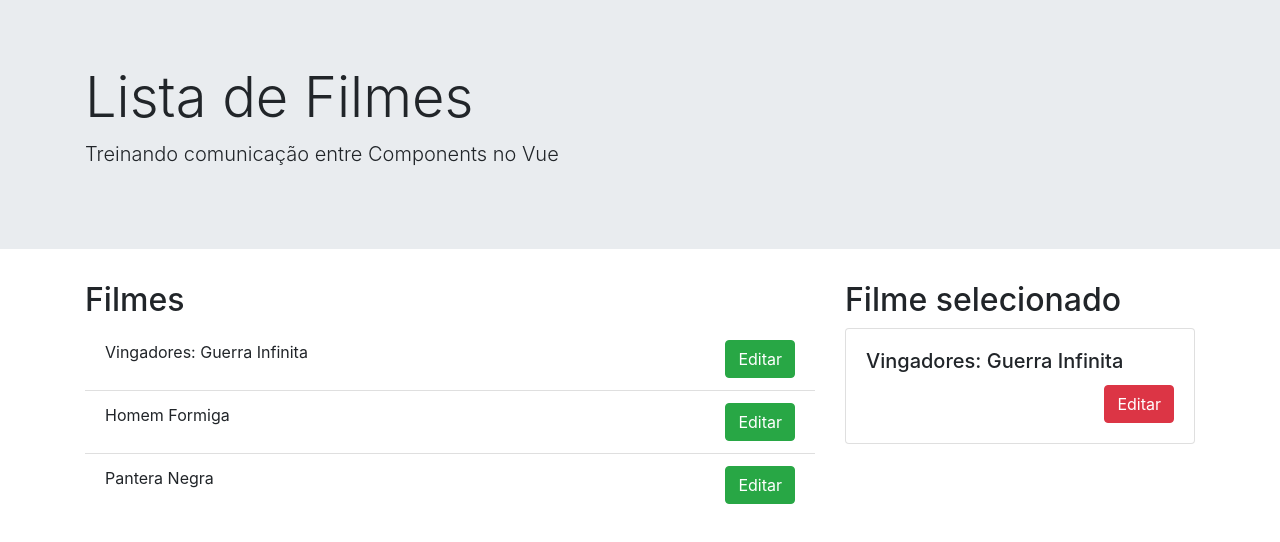
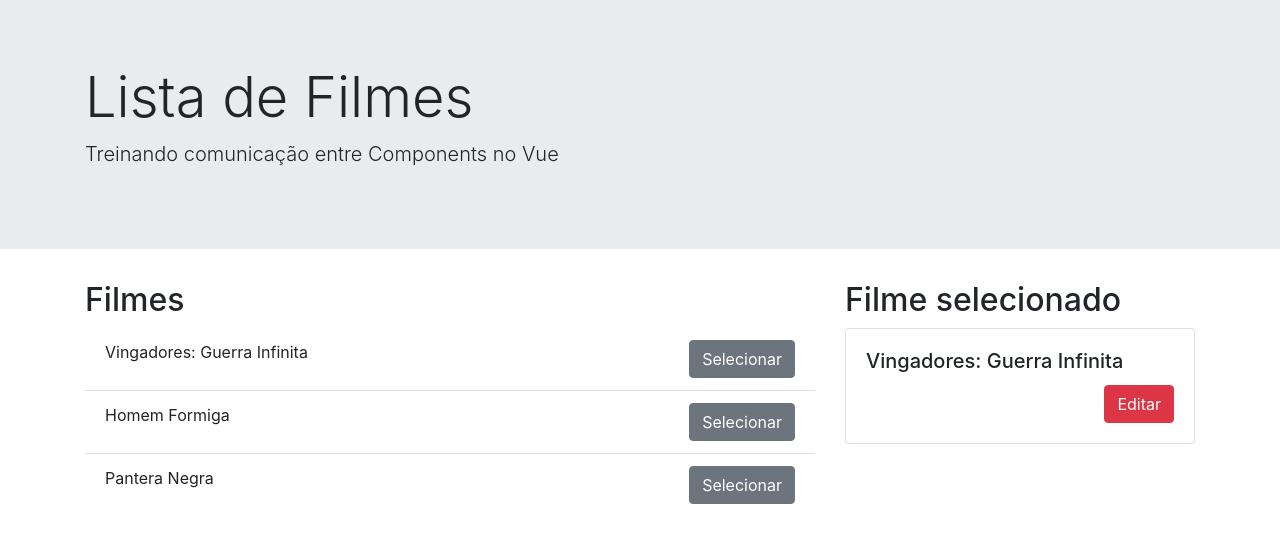
Before and after one commit to lourencofelipe/vue-component-communication, a Vue app: page / in a window 1280 px wide. Shown: the top 542 px of the page. Built offline with nearby package versions, Linux system fonts and the light colour scheme.

Commit message:
Changing the component object

```diff
--- a/src/components/FilmesLista.vue
+++ b/src/components/FilmesLista.vue
@@ -7,7 +7,12 @@
       <h2>Filmes</h2>
 
       <div class="list-group list-group-flush">
-        <filmesListaIten v-for="filme in filmes" :key="filme.id" :filme="filme"/>
+        <filmesListaIten
+            v-for="filme in filmes"
+            :key="filme.id"
+            :filme="filme"
+            @selecionarFilme="filmeSelecionado = $event"
+            />
       </div>
     </div>
 
@@ -37,8 +42,9 @@ export default {
         { id: 1, titulo: 'Vingadores: Guerra Infinita' },
         { id: 2, titulo: 'Homem Formiga' },
         { id: 4, titulo: 'Pantera Negra' }
-      ]
+      ],
+    filmeSelecionado: undefined
     }
-  }
+  },
 }
 </script>
--- a/src/components/FilmesListaIten.vue
+++ b/src/components/FilmesListaIten.vue
@@ -1,7 +1,7 @@
 <template>
     <li class="list-group-item">
         <span>{{ filme.titulo }}</span>
-        <button class="btn btn-success float-right">Editar</button>
+        <button @click="selecionar" class="btn btn-secondary float-right">Selecionar</button>
     </li>
 </template>
 
@@ -13,9 +13,9 @@ export default {
             required: true
         }
     },
-    computed: {
-        filmeTituloConcat(){
-            return `Titulo: ${this.filmeTitulo}`
+    methods: {
+        selecionar(){
+            this.$emit('selecionarFilme', this.filme)
         }
     }
 }
```
